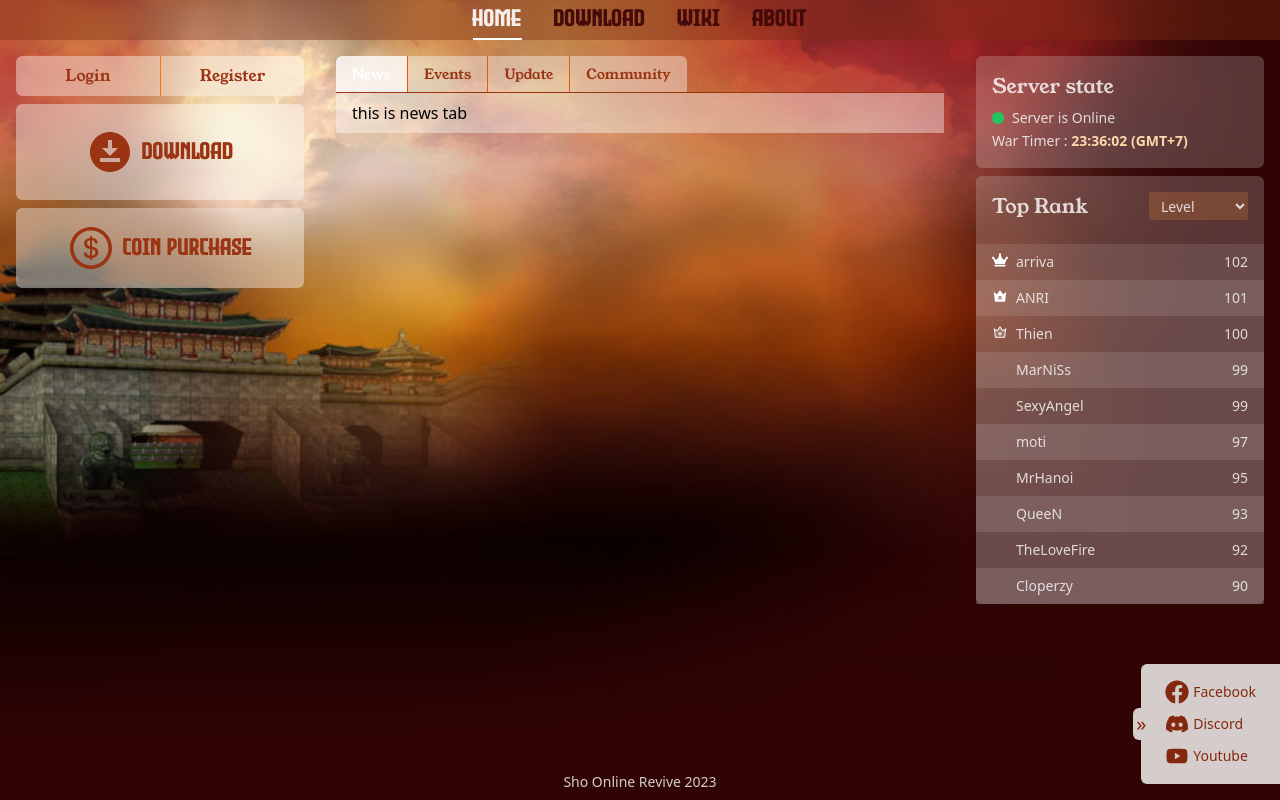
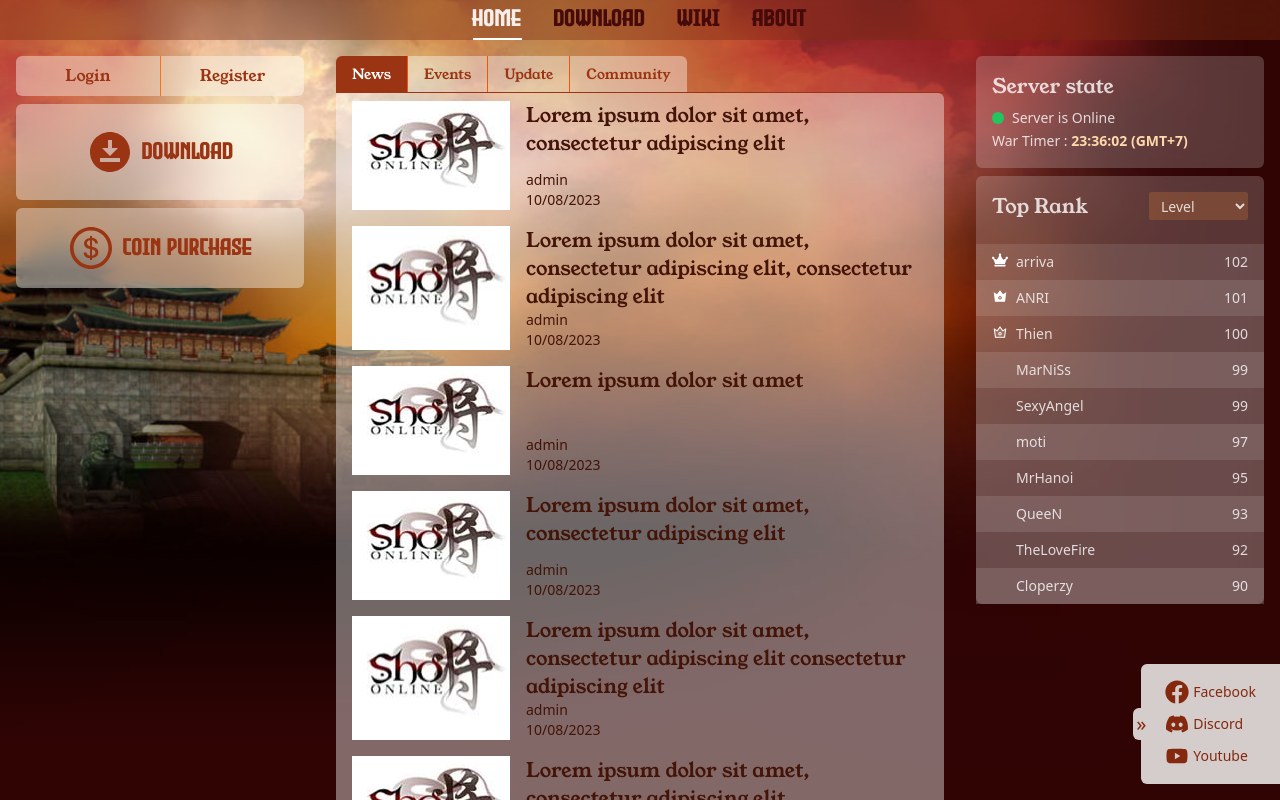
Before and after one commit to chickie8x/ShoOnline, a Vue app: page / in a window 1280 px wide. Built offline with nearby package versions, Linux system fonts and the light colour scheme.

Commit message:
add smth

```diff
--- a/src/components/MainContentTab/NewsTab/index.vue
+++ b/src/components/MainContentTab/NewsTab/index.vue
@@ -1,9 +1,27 @@
 <template>
-  <div>this is news tab</div>
+  <div class="space-y-4">
+    <div v-for="(item, idx) in newsData" :key="idx" class="flex">
+      <img :src="item.img" alt="" />
+      <div class="ml-4 flex flex-col justify-between">
+        <span class="font-YoungSerif text-xl text-orange-950 block max-w-[600px]">{{ item.title }}</span>
+        <div class=" flex flex-col">
+          <span class="text-sm text-orange-950">{{ item.author }}</span>
+          <span class="text-sm text-orange-950">{{ item.date }}</span>
+        </div>
+      </div>
+    </div>
+  </div>
 </template>
 
 <script>
+import newsData from './newsdata.js'
 export default {
-  name: 'NewsTab'
+  name: 'NewsTab',
+
+  setup() {
+    return {
+      newsData
+    }
+  }
 }
 </script>
--- a/src/components/MainContentTab/NewsTab/newsdata.js
+++ b/src/components/MainContentTab/NewsTab/newsdata.js
@@ -1,8 +1,58 @@
 const newsData = [
-    {
-        id: 1,
-        title: '',
-        content: '',
-        author: ''
-    }
+  {
+    id: 1,
+    title: 'Lorem ipsum dolor sit amet, consectetur adipiscing elit',
+    content: '',
+    author: 'admin',
+    img: 'src/assets/images/article_img.png',
+    date: '10/08/2023'
+
+  },
+
+  {
+    id: 2,
+    title: 'Lorem ipsum dolor sit amet, consectetur adipiscing elit, consectetur adipiscing elit',
+    content: '',
+    author: 'admin',
+    img: 'src/assets/images/article_img.png',
+    date: '10/08/2023'
+  },
+
+  {
+    id: 3,
+    title: 'Lorem ipsum dolor sit amet',
+    content: '',
+    author: 'admin',
+    img: 'src/assets/images/article_img.png',
+    date: '10/08/2023'
+  },
+
+  {
+    id: 3,
+    title: 'Lorem ipsum dolor sit amet, consectetur adipiscing elit',
+    content: '',
+    author: 'admin',
+    img: 'src/assets/images/article_img.png',
+    date: '10/08/2023'
+  },
+
+  {
+    id: 4,
+    title: 'Lorem ipsum dolor sit amet, consectetur adipiscing elit consectetur adipiscing elit',
+    content: '',
+    author: 'admin',
+    img: 'src/assets/images/article_img.png',
+    date: '10/08/2023'
+  },
+
+  {
+    id: 5,
+    title: 'Lorem ipsum dolor sit amet, consectetur adipiscing elit',
+    content: '',
+    author: 'admin',
+    img: 'src/assets/images/article_img.png',
+    date: '10/08/2023'
+  }
 ]
+
+export default newsData
--- a/src/components/MainContentTab/index.vue
+++ b/src/components/MainContentTab/index.vue
@@ -6,14 +6,18 @@
       <div v-for="(item, idx) in tabs" :key="idx" @click="changeTab(item)">
         <button
           class="bg-white bg-opacity-40 hover:bg-opacity-60 duration-300 px-4 py-2"
-          :class="[item === currTab ? 'bg-orange-800 bg-opacity-80 text-white' : '', idx === 0 ? 'rounded-tl-md' : '', idx===tabs.length-1?'rounded-tr-md':'']"
+          :class="[
+            item === currTab ? '!bg-orange-800 bg-opacity-80 text-white' : '',
+            idx === 0 ? 'rounded-tl-md' : '',
+            idx === tabs.length - 1 ? 'rounded-tr-md' : ''
+          ]"
         >
           {{ item.text }}
         </button>
       </div>
     </div>
 
-    <div class="bg-white bg-opacity-40 px-4 py-2">
+    <div class="bg-white bg-opacity-40 px-4 py-2 rounded-tr-md rounded-bl-md rounded-br-md h-[750px] overflow-auto">
       <component :is="currTab.component"></component>
     </div>
   </div>
```
Also changed, not shown: src/assets/images/1000do_bg.jpg (added), src/assets/images/article_img.png (added).
